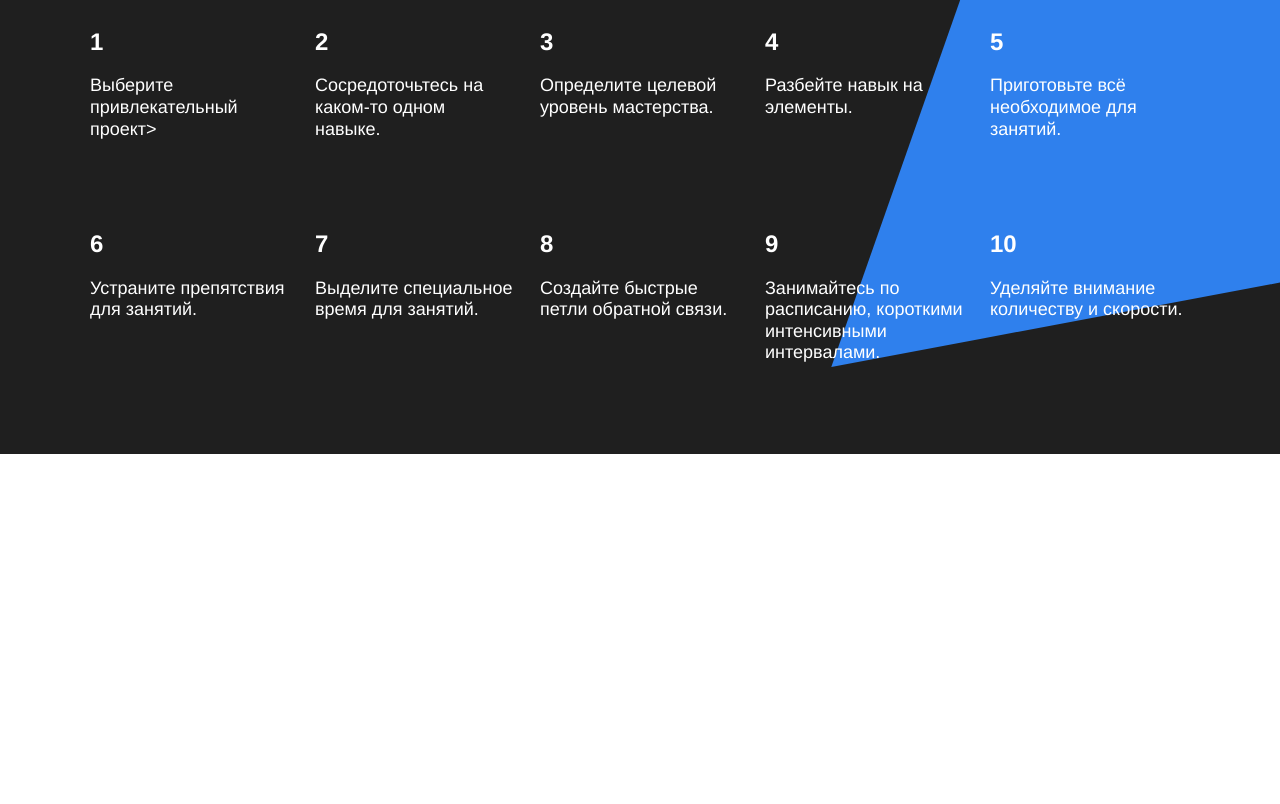
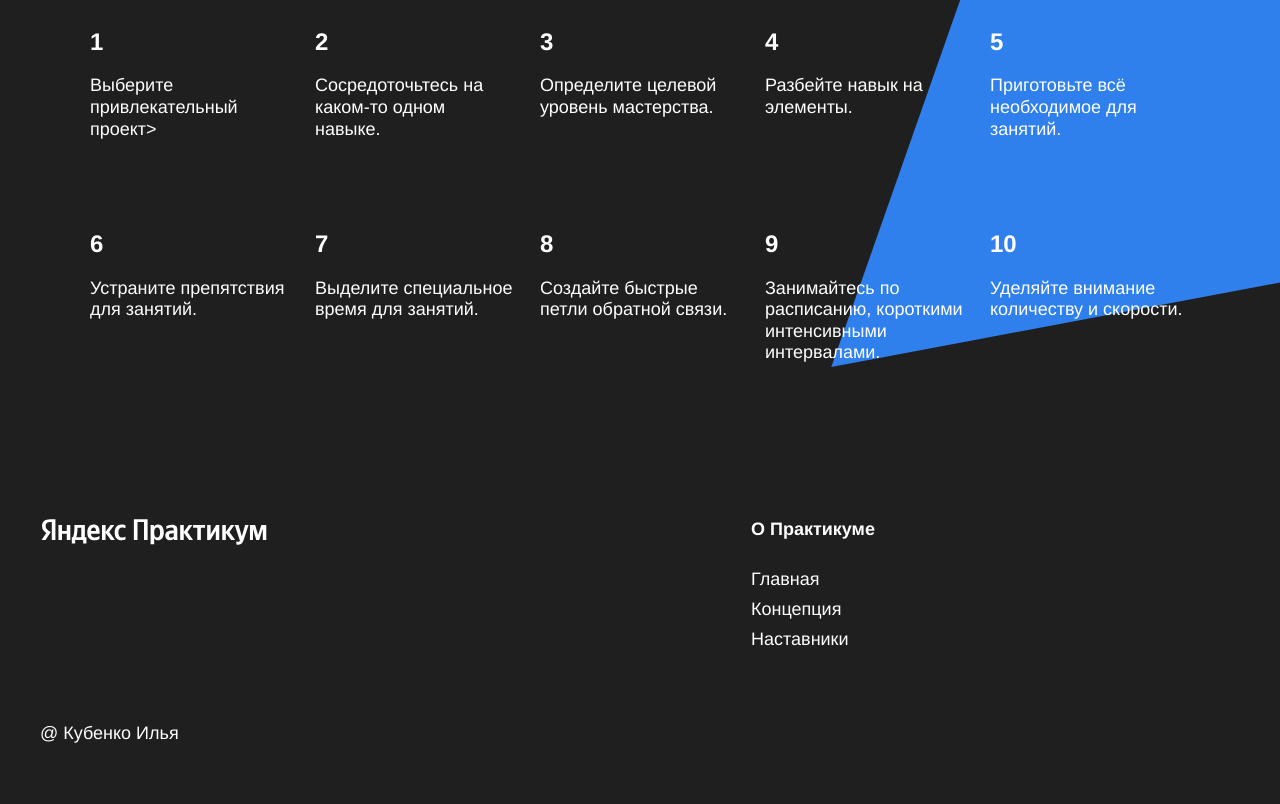
Before and after one commit to FrankyWo/how-to-learn, a plain HTML site: page index.html in a window 1280 px wide. Shown: the part 3219-4023 px from the top of the page. Before the commit the page ends 3673 px from the top, so only its background shows below. Drawn offline with Linux system fonts and the light colour scheme.

Commit message:
new update

```diff
--- a/index.html
+++ b/index.html
@@ -121,11 +121,28 @@
             <h4 class="table__heading_theme_dark">10</h4>
             <p class="table__text_theme_dark">Уделяйте внимание количеству и скорости.</p>
           </li>
-
         </ul>
         <div class="kaufman__triangle"></div>
       </section>
       </main>
+      <footer class="footer">
+        <ul class="footer__column">
+          <li class="footer__column_content_copyright">
+            <div class="logo_place_footer"></div>
+            <div class="footer__author">&commat; Кубенко Илья</div>
+          </li>
+          <ul class="footer__column_content_info">
+            <li class="footer__column-heading">О Практикуме</li>
+            <li class="footer__column-links">Главная</li>
+            <li class="footer__column-links">Концепция</li>
+            <li class="footer__column-links footer__column-links-special">Наставники</li>
+            </ul>
+          <div class="footer__column_content_social"></div>
+          <div class="footer__column-links"></div>
+          <div class="footer__social-icons"></div>
+          <div class="footer__column-links"></div>
+        </div>
+      </footer>
   </div>
 </body>
 </html>
--- a/styles.css
+++ b/styles.css
@@ -301,3 +301,73 @@
     right: -210px;
     z-index: -1;
   }
+
+  .footer {
+    min-height: 350px;
+    background-color: #1f1f1f;
+    color: white;
+    padding: 0;
+    margin: 0;
+    display: flex;
+  }
+
+  .footer__column {
+    width: 90%;
+    display: flex;
+    margin: 60px 0 40px;
+
+  }
+
+  .footer__column_content_copyright {
+    list-style: none;
+    display: flex;
+    flex-direction: column;
+    justify-content: space-between;
+    align-items: flex-start;
+    flex-basis: 711px;
+  }
+
+  .footer__author{
+    line-height: 25px;
+    font-size: 18px;
+    font-weight: normal;
+    display: flex;
+    justify-content: space-between;
+    margin: 18px 0;
+    align-items: flex-start;
+  }
+
+  .logo_place_footer {
+    background-image: url('/how-to-learn/images/logo_place_footer.svg');
+    height: 32px;
+    width: 228px;
+  }
+
+  .footer__column_content_info {
+    list-style: none;
+    display: flex;
+    flex-direction: column;
+    margin: 0;
+    padding: 0;
+  }
+
+  .footer__column-heading {
+    display: flex;
+    justify-content: flex-start;
+    line-height: 30px;
+    font-size: 18px;
+    font-weight: 600;
+    margin: 0 0 20px;
+  }
+
+  .footer__column-links {
+    display: flex;
+    justify-content: space-between;
+    line-height: 30px;
+    font-size: 18px;
+    font-weight: normal;
+  }
+
+  .footer__column-links-special {
+    margin-bottom: 16px;
+  }
```
